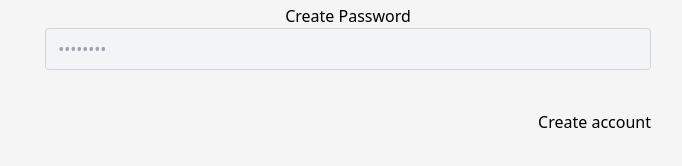
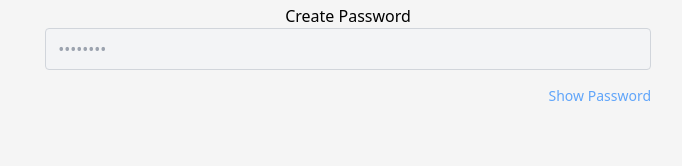
Before and after one commit to steph237/diary, a React (Create React App) app in the folder diary/: page /signUp in a window 1280 px wide. Shown: the part 390-556 px from the top of the page, without its empty margins (573-1255 px from the left). Built offline with nearby package versions, Linux system fonts and the light colour scheme; no server answers.

Commit message:
update: added the show password fuctionality

```diff
--- a/diary/src/components /Getimages.js
+++ b/diary/src/components /Getimages.js
@@ -36,7 +36,7 @@ export default function GetImages() {
   // console.log(img);
 
   // const newImages = [
-  //   {
+  //  a {
   //     url: "https://images.unsplash.com/photo-1657299170964-205905bb0940?ixlib=rb-1.2.1&ixid=MnwxMjA3fDF8MHxwaG90by1wYWdlfHx8fGVufDB8fHx8&auto=format&fit=crop&w=1170&q=80",
   //   },
   //   {
--- a/diary/src/pages /SignUp.jsx
+++ b/diary/src/pages /SignUp.jsx
@@ -9,6 +9,14 @@ function SignUp() {
   const [usernameReg, setUsernameReg] = useState("");
   const [pwdReg, setpwdReg] = useState("");
   const [showModal, setShowModal] = useState(false);
+
+  const [passwordShown, setPasswordShown] = useState(false);
+
+  const togglePassword = () => {
+    // When the handler is invoked
+    // inverse the boolean state of passwordShown
+    setPasswordShown(!passwordShown);
+  };
 
   const register = () => {
     Axios.post("http://localhost:3001/register", {
@@ -73,7 +81,7 @@ function SignUp() {
               <label htmlFor="email">Create Password</label>
 
               <input
-                type="password"
+                type={passwordShown ? "text" : "password"}
                 name="password"
                 id="password"
                 placeholder="••••••••"
@@ -83,6 +91,15 @@ function SignUp() {
                   setpwdReg(e.target.value);
                 }}
               />
+              <div>
+                <p
+                  onClick={togglePassword}
+                  class="cursor-pointer flex justify-end py-4 text-blue-400 text-sm"
+                >
+                  {" "}
+                  Show Password{" "}
+                </p>
+              </div>
             </div>
 
             <div className="flex justify-end py-4">
@@ -105,7 +122,7 @@ function SignUp() {
                     onClick={() => setShowModal(false)}
                   >
                     <span className="bg-transparent text-black opacity-5 h-6 w-6 text-2xl block outline-none focus:outline-none">
-                      ×
+                      x
                     </span>
                   </button>
                 </div>
```
Also changed, not shown: diary/package.json (+9 -0 lines), 1 other file (tests, documents, lock files or other folders).
